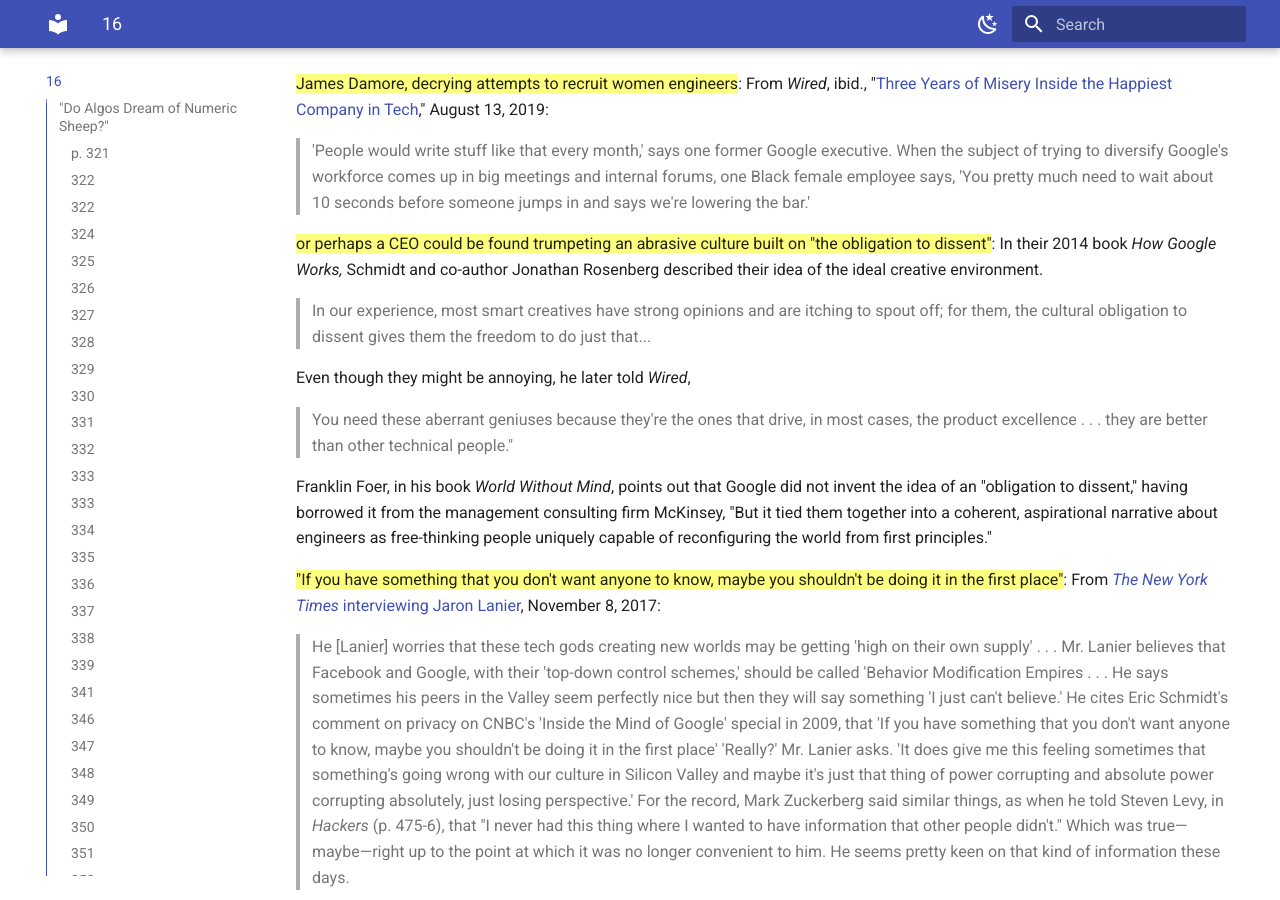
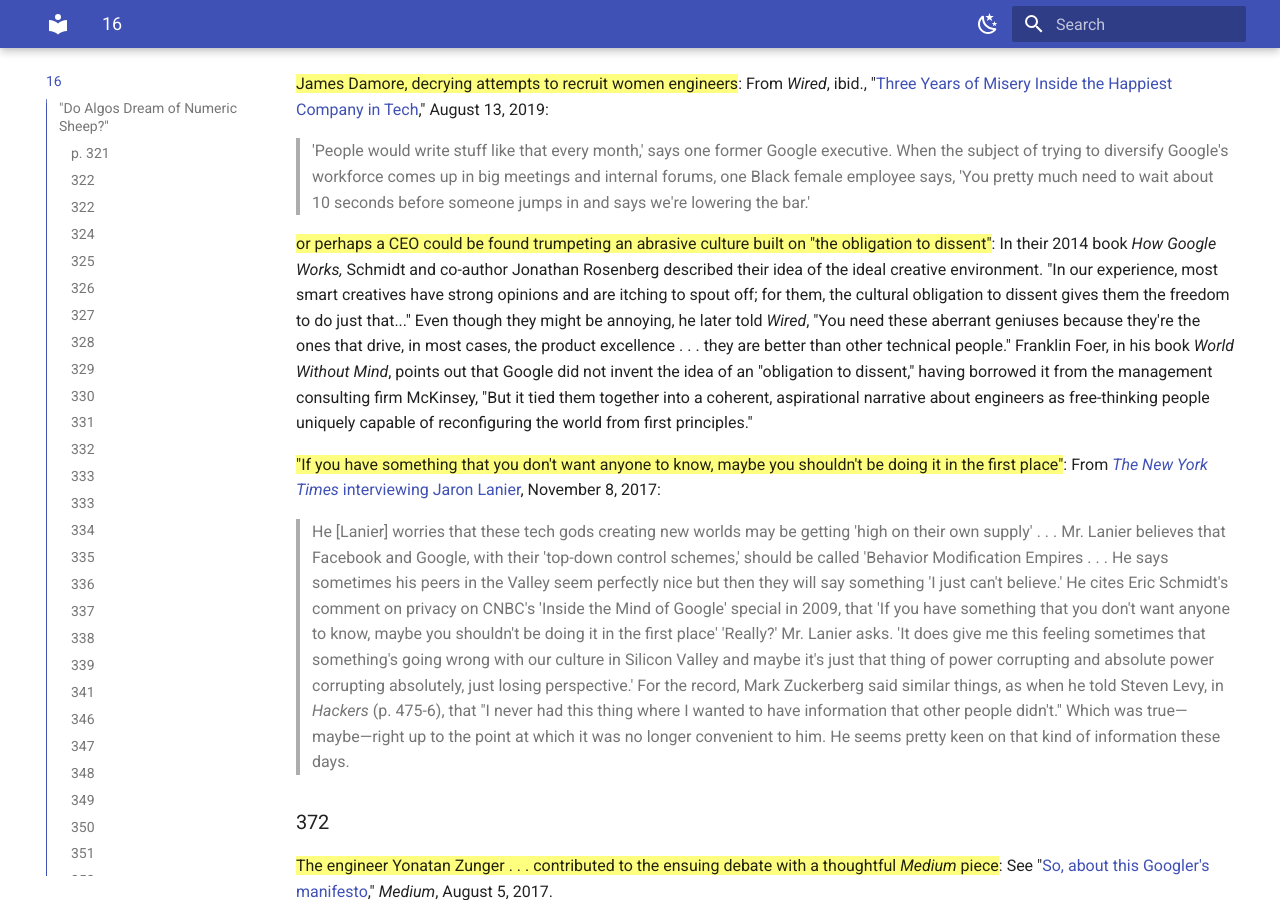
Before and after one commit to zappascout/devil_notes-sources, an MkDocs documentation site: the page built from docs/notes_16_devil.md, in a window 1280 px wide and 900 px high, scrolled down 14431 px. Built offline with MkDocs 1.6.1 and Material for MkDocs 9.7.7, drawn with Linux system fonts in a browser that asks for light colours.

Commit message:
re-tidy 367

```diff
--- a/docs/notes_16_devil.md
+++ b/docs/notes_16_devil.md
@@ -912,17 +912,9 @@
 
 ==or perhaps a CEO could be found trumpeting an abrasive culture
 built on "the obligation to dissent"==:
-In their 2014 book *How Google Works,* Schmidt and co-author Jonathan Rosenberg described their idea of the ideal creative environment.
-
->In our experience, most smart creatives have strong opinions and are itching to spout off; for them, the cultural obligation to dissent gives them the freedom to do just that...
-
-Even though they might be annoying, he later told *Wired*,
-
->You need these aberrant geniuses because they're the ones that drive, in
+In their 2014 book *How Google Works,* Schmidt and co-author Jonathan Rosenberg described their idea of the ideal creative environment. "In our experience, most smart creatives have strong opinions and are itching to spout off; for them, the cultural obligation to dissent gives them the freedom to do just that..." Even though they might be annoying, he later told *Wired*, "You need these aberrant geniuses because they're the ones that drive, in
 most cases, the product excellence . . . they are better than other
-technical people."
-
-Franklin Foer, in his book *World Without Mind*, points out that Google did not invent the idea of an "obligation to dissent," having borrowed it from the management consulting firm McKinsey, "But it tied them together into a coherent, aspirational narrative about engineers as free-thinking people uniquely capable of reconfiguring the world from first principles."
+technical people." Franklin Foer, in his book *World Without Mind*, points out that Google did not invent the idea of an "obligation to dissent," having borrowed it from the management consulting firm McKinsey, "But it tied them together into a coherent, aspirational narrative about engineers as free-thinking people uniquely capable of reconfiguring the world from first principles."
 
 =="If you have something that you don't want anyone to know,
 maybe you shouldn't be doing it in the first place"==:
```
